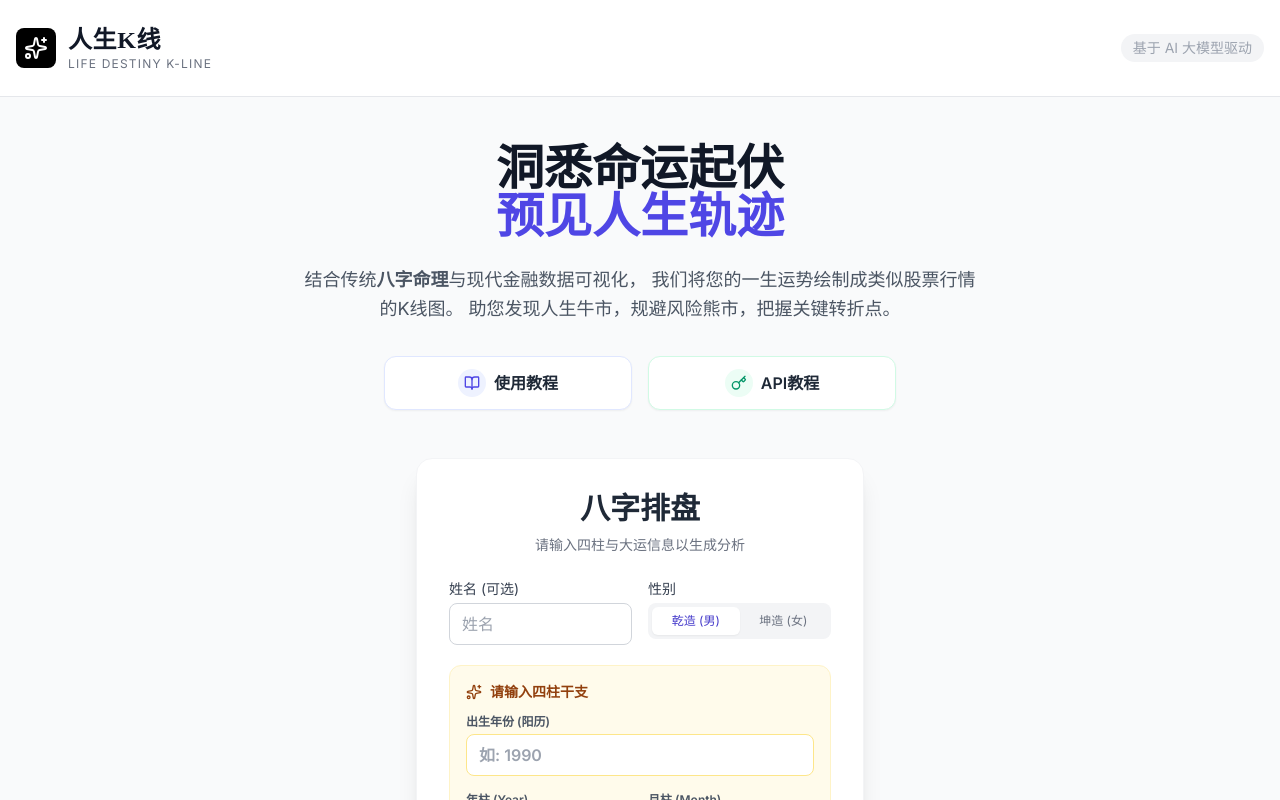
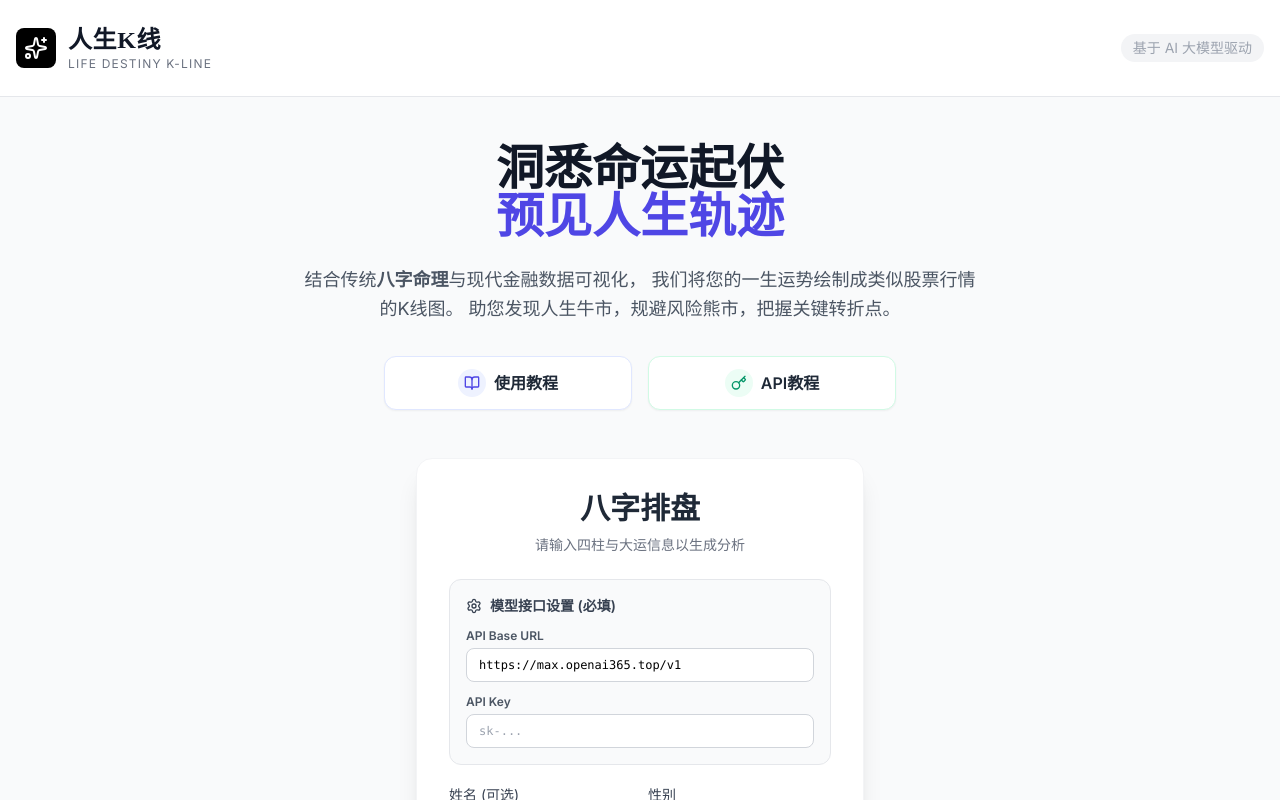
Before and after one commit to LeslieWylie/LeslieWylie.github.io, a React (Vite) app: page / in a window 1280 px wide. Shown: the top 800 px of the page. Built offline with nearby package versions, Linux system fonts and the light colour scheme.

Commit message:
Add files via upload

```diff
--- a/components/BaziForm.tsx
+++ b/components/BaziForm.tsx
@@ -1,6 +1,7 @@
+
 import React, { useState, useMemo } from 'react';
 import { UserInput, Gender } from '../types';
-import { Loader2, Sparkles, AlertCircle, TrendingUp } from 'lucide-react';
+import { Loader2, Sparkles, AlertCircle, TrendingUp, Settings } from 'lucide-react';
 
 interface BaziFormProps {
   onSubmit: (data: UserInput) => void;
@@ -18,15 +19,38 @@ const BaziForm: React.FC<BaziFormProps> = ({ onSubmit, isLoading }) => {
     hourPillar: '',
     startAge: '',
     firstDaYun: '',
+    apiBaseUrl: 'https://max.openai365.top/v1',
+    apiKey: '',
   });
+
+  const [formErrors, setFormErrors] = useState<{apiBaseUrl?: string, apiKey?: string}>({});
 
   const handleChange = (e: React.ChangeEvent<HTMLInputElement | HTMLSelectElement>) => {
     const { name, value } = e.target;
     setFormData((prev) => ({ ...prev, [name]: value }));
+    // Clear error when user types
+    if (name === 'apiBaseUrl' || name === 'apiKey') {
+      setFormErrors(prev => ({ ...prev, [name]: undefined }));
+    }
   };
 
   const handleSubmit = (e: React.FormEvent) => {
     e.preventDefault();
+
+    // Validate API Config
+    const errors: {apiBaseUrl?: string, apiKey?: string} = {};
+    if (!formData.apiBaseUrl.trim()) {
+      errors.apiBaseUrl = '请输入 API Base URL';
+    }
+    if (!formData.apiKey.trim()) {
+      errors.apiKey = '请输入 API Key';
+    }
+
+    if (Object.keys(errors).length > 0) {
+      setFormErrors(errors);
+      return;
+    }
+
     onSubmit(formData);
   };
 
@@ -59,6 +83,41 @@ const BaziForm: React.FC<BaziFormProps> = ({ onSubmit, isLoading }) => {
       </div>
 
       <form onSubmit={handleSubmit} className="space-y-5">
+
+        {/* API Configuration Section */}
+        <div className="bg-gray-50 p-4 rounded-xl border border-gray-200">
+          <div className="flex items-center gap-2 mb-3 text-gray-700 text-sm font-bold">
+            <Settings className="w-4 h-4" />
+            <span>模型接口设置 (必填)</span>
+          </div>
+          <div className="space-y-3">
+             <div>
+               <label className="block text-xs font-bold text-gray-600 mb-1">API Base URL</label>
+               <input
+                  type="text"
+                  name="apiBaseUrl"
+                  value={formData.apiBaseUrl}
+                  onChange={handleChange}
+                  placeholder="https://max.openai365.top/v1"
+                  className={`w-full px-3 py-2 border rounded-lg text-xs font-mono outline-none ${formErrors.apiBaseUrl ? 'border-red-500 bg-red-50' : 'border-gray-300 focus:ring-2 focus:ring-gray-400'}`}
+                />
+                {formErrors.apiBaseUrl && <p className="text-red-500 text-xs mt-1">{formErrors.apiBaseUrl}</p>}
+             </div>
+             <div>
+               <label className="block text-xs font-bold text-gray-600 mb-1">API Key</label>
+               <input
+                  type="password"
+                  name="apiKey"
+                  value={formData.apiKey}
+                  onChange={handleChange}
+                  placeholder="sk-..."
+                  className={`w-full px-3 py-2 border rounded-lg text-xs font-mono outline-none ${formErrors.apiKey ? 'border-red-500 bg-red-50' : 'border-gray-300 focus:ring-2 focus:ring-gray-400'}`}
+                />
+                {formErrors.apiKey && <p className="text-red-500 text-xs mt-1">{formErrors.apiKey}</p>}
+             </div>
+          </div>
+        </div>
+
         {/* Name & Gender */}
         <div className="grid grid-cols-2 gap-4">
           <div>
@@ -229,7 +288,7 @@ const BaziForm: React.FC<BaziFormProps> = ({ onSubmit, isLoading }) => {
           ) : (
             <>
               <Sparkles className="h-5 w-5 text-amber-300" />
-              <span>生成人生K线</span>
+              <span>开始生成人生K线</span>
             </>
           )}
         </button>
```
